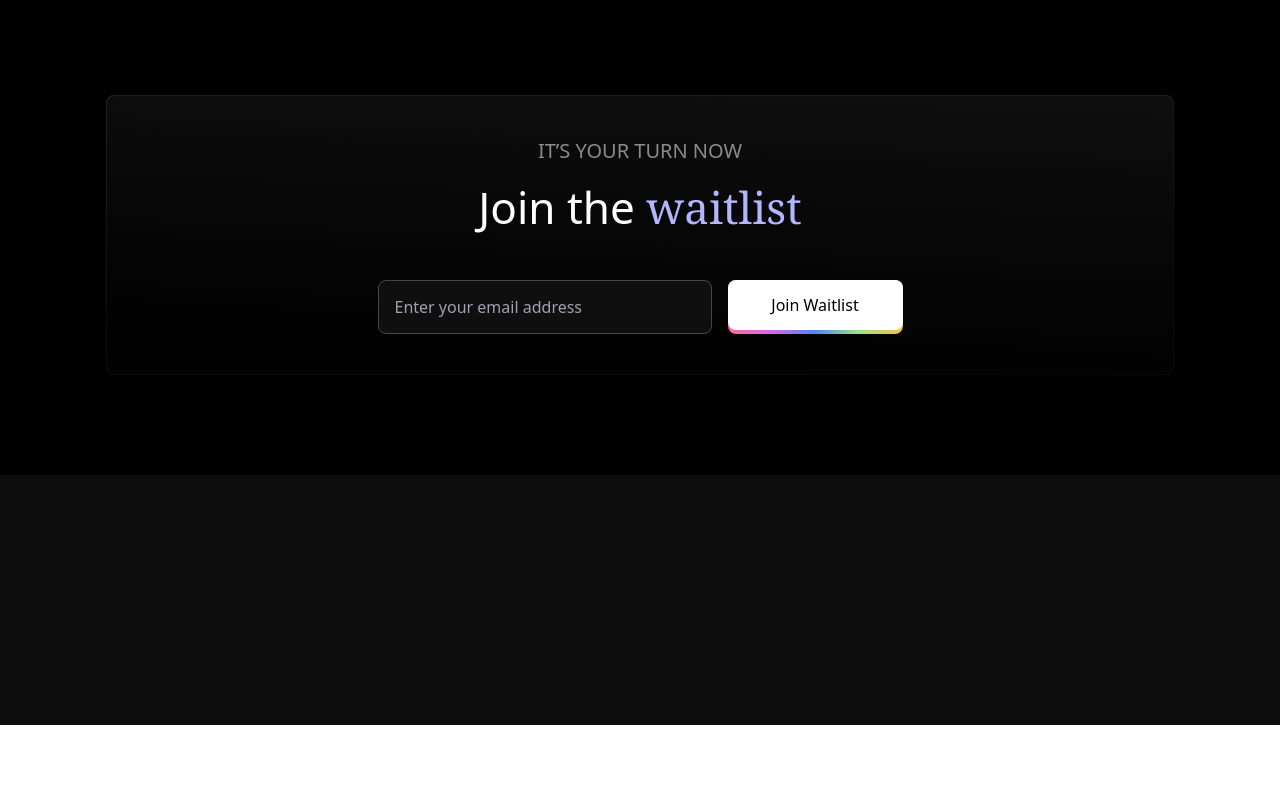
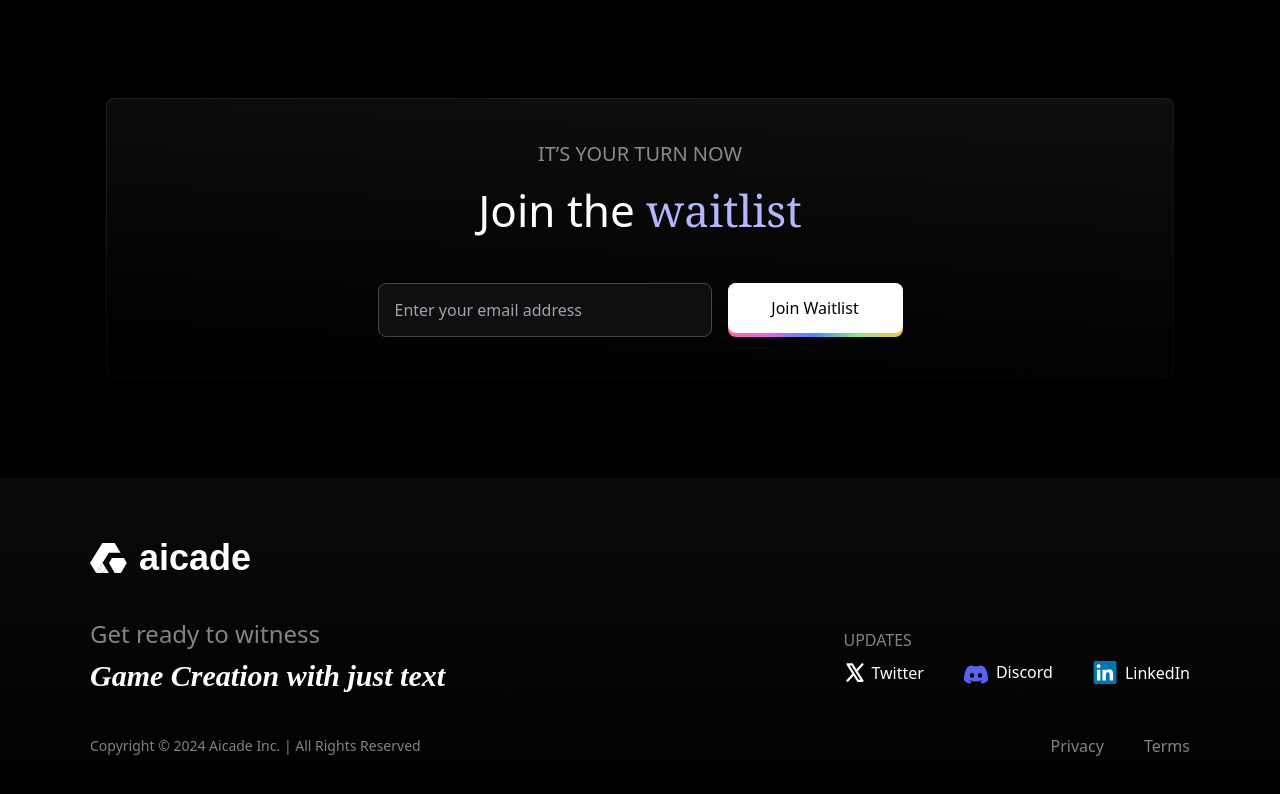
Before and after one commit to SumitabhBraincade/community_page, a Next.js app: page / in a window 1280 px wide. Shown: the part 1214-2008 px from the top of the page. Before the commit the page ends 1939 px from the top, so only its background shows below. Built offline with nearby package versions, Linux system fonts and the light colour scheme.

Commit message:
added_footer

```diff
--- /dev/null
+++ b/src/app/components/Footer.tsx
@@ -0,0 +1,141 @@
+import React from "react";
+
+const Footer = () => {
+  return (
+    <div
+      className="w-full flex justify-center h-fit bg-[#0D0D0D]"
+      style={{
+        background:
+          "linear-gradient(180deg, rgba(20, 20, 20, 0.5) 0%, rgba(0, 0, 0, 0.5) 100%)",
+      }}
+    >
+      <div className="h-full w-full flex flex-col gap-10 justify-between md:max-w-[1100px] py-[60px]">
+        <div className="flex gap-3 items-center">
+          <svg
+            width="37"
+            height="30"
+            viewBox="0 0 37 30"
+            fill="none"
+            xmlns="http://www.w3.org/2000/svg"
+          >
+            <path
+              d="M33.7892 15.1116L36.7676 20.0367L30.9434 29.9367H27.8161H24.6887L18.9929 20.0367L22.0046 15.1116H27.8969H33.7892Z"
+              fill="white"
+            />
+            <path
+              d="M30.5401 9.73867H18.9658L12.5466 19.8377L9.33696 24.8872L6.12733 29.9367L-0.000717163 20.0367L12.382 0.0625H24.6887L30.5401 9.73867Z"
+              fill="white"
+            />
+            <path
+              d="M15.8548 25.1685L12.9391 29.9367L9.33696 24.8872L12.5466 19.8377L15.8548 25.1685Z"
+              fill="white"
+            />
+            <path
+              d="M18.8139 29.9367H12.9391L15.8548 25.1685L18.8139 29.9367Z"
+              fill="white"
+            />
+            <path
+              d="M12.9391 29.9367H6.12733L9.33696 24.8872L12.9391 29.9367Z"
+              fill="white"
+            />
+          </svg>
+          <p className="text-white text-4xl font-bold quantify-display-regular">
+            aicade
+          </p>
+        </div>
+        <div className="flex justify-between items-center">
+          <div className="flex flex-col gap-2">
+            <p className="text-[#fdfdfd82] text-2xl font-sans">
+              Get ready to witness
+            </p>
+            <p className="text-white text-3xl italic dm-serif-display-regular-italic">
+              Game Creation with just text
+            </p>
+          </div>
+          <div className="flex flex-col gap-2">
+            <p className="text-[#fdfdfd82] font-sans uppercase font-light">
+              Updates
+            </p>
+            <div className="flex items-center gap-10">
+              <div className="flex items-end gap-1">
+                <svg
+                  width="24"
+                  height="25"
+                  viewBox="0 0 24 25"
+                  fill="none"
+                  xmlns="http://www.w3.org/2000/svg"
+                >
+                  <path
+                    d="M20.4481 20.1463L14.7293 11.165L20.3281 5.00656C20.5245 4.78511 20.6258 4.49515 20.6099 4.19955C20.594 3.90394 20.4622 3.62652 20.2431 3.42742C20.024 3.22833 19.7353 3.12361 19.4395 3.13596C19.1437 3.14832 18.8648 3.27676 18.6631 3.49344L13.4815 9.19719L9.94806 3.64625C9.84651 3.48659 9.70633 3.35512 9.5405 3.26401C9.37466 3.1729 9.18852 3.12509 8.99931 3.125H4.49931C4.29778 3.12509 4.09998 3.17932 3.92658 3.28201C3.75318 3.38469 3.61054 3.53208 3.51359 3.70874C3.41663 3.88541 3.36891 4.08488 3.37541 4.28631C3.38191 4.48773 3.4424 4.6837 3.55056 4.85375L9.26931 13.835L3.66681 19.9934C3.56537 20.1024 3.48657 20.2304 3.43497 20.3701C3.38337 20.5097 3.36 20.6582 3.36622 20.8069C3.37243 20.9557 3.4081 21.1017 3.47117 21.2366C3.53424 21.3714 3.62344 21.4924 3.73362 21.5925C3.84379 21.6927 3.97274 21.7699 4.11299 21.8198C4.25325 21.8698 4.40201 21.8914 4.55067 21.8834C4.69933 21.8754 4.84492 21.8379 4.97901 21.7733C5.11309 21.7086 5.23301 21.6179 5.33181 21.5066L10.5171 15.8028L14.0506 21.3538C14.1521 21.5134 14.2923 21.6449 14.4581 21.736C14.624 21.8271 14.8101 21.8749 14.9993 21.875H19.4993C19.7008 21.8749 19.8986 21.8207 20.072 21.718C20.2454 21.6153 20.3881 21.4679 20.485 21.2913C20.582 21.1146 20.6297 20.9151 20.6232 20.7137C20.6167 20.5123 20.5562 20.3163 20.4481 20.1463ZM15.6171 19.625L6.54868 5.375H8.38149L17.4499 19.625H15.6171Z"
+                    fill="#FDFDFD"
+                  />
+                </svg>
+                <p className="text-white font-medium">Twitter</p>
+              </div>
+              <div className="flex items-end gap-2">
+                <svg
+                  width="24"
+                  height="19"
+                  viewBox="0 0 24 19"
+                  fill="none"
+                  xmlns="http://www.w3.org/2000/svg"
+                >
+                  <g clip-path="url(#clip0_1688_2648)">
+                    <path
+                      d="M20.3302 1.72784C18.7563 0.991409 17.0912 0.468141 15.3789 0.171875C15.1656 0.557469 14.9165 1.07609 14.7446 1.48869C12.8985 1.21106 11.0693 1.21106 9.25715 1.48869C9.0854 1.07619 8.83059 0.557469 8.61534 0.171875C6.90139 0.46827 5.23486 0.992871 3.66018 1.73169C0.526681 6.46691 -0.322788 11.0844 0.1019 15.6365C2.18024 17.1885 4.19437 18.1314 6.17456 18.7483C6.66672 18.0716 7.10175 17.3551 7.47515 16.6063C6.76417 16.3356 6.07877 16.002 5.42709 15.6095C5.59857 15.4824 5.76603 15.3499 5.92921 15.2123C9.87815 17.0593 14.1689 17.0593 18.0708 15.2123C18.2347 15.349 18.4021 15.4814 18.5728 15.6095C17.9201 16.0031 17.2334 16.3373 16.521 16.6082C16.8966 17.3601 17.3308 18.0773 17.8216 18.7502C19.8036 18.1333 21.8196 17.1905 23.898 15.6365C24.3964 10.3595 23.0467 5.78441 20.3302 1.72784ZM8.01318 12.837C6.82771 12.837 5.85553 11.7303 5.85553 10.3827C5.85553 9.035 6.80699 7.92641 8.01318 7.92641C9.21937 7.92641 10.1916 9.03303 10.1708 10.3827C10.1727 11.7303 9.21946 12.837 8.01318 12.837ZM15.9867 12.837C14.8012 12.837 13.8291 11.7303 13.8291 10.3827C13.8291 9.035 14.7805 7.92641 15.9867 7.92641C17.193 7.92641 18.1651 9.03303 18.1444 10.3827C18.1444 11.7303 17.193 12.837 15.9867 12.837Z"
+                      fill="#5865F2"
+                    />
+                  </g>
+                  <defs>
+                    <clipPath id="clip0_1688_2648">
+                      <rect
+                        width="24"
+                        height="18.6562"
+                        fill="white"
+                        transform="translate(0 0.171875)"
+                      />
+                    </clipPath>
+                  </defs>
+                </svg>
+
+                <p className="text-white font-medium">Discord</p>
+              </div>
+              <div className="flex items-end gap-2">
+                <svg
+                  width="24"
+                  height="25"
+                  viewBox="0 0 24 25"
+                  fill="none"
+                  xmlns="http://www.w3.org/2000/svg"
+                >
+                  <path
+                    d="M21.75 1.06259H2.25C1.80756 1.05808 1.3814 1.22928 1.06504 1.53862C0.74867 1.84795 0.56794 2.27016 0.5625 2.71259V22.2913C0.568923 22.7331 0.750087 23.1544 1.06634 23.4629C1.3826 23.7714 1.8082 23.9421 2.25 23.9376H21.75C22.1925 23.9411 22.6183 23.7693 22.9345 23.4598C23.2507 23.1503 23.4316 22.7282 23.4375 22.2857V2.70696C23.4296 2.26583 23.2479 1.84564 22.9319 1.53772C22.6159 1.22981 22.1912 1.05906 21.75 1.06259Z"
+                    fill="#0076B2"
+                  />
+                  <path
+                    d="M3.94969 9.63672H7.34531V20.5623H3.94969V9.63672ZM5.64844 4.19922C6.0379 4.19922 6.41861 4.31473 6.74241 4.53114C7.06621 4.74756 7.31855 5.05514 7.4675 5.41499C7.61646 5.77485 7.65534 6.17079 7.57922 6.55274C7.5031 6.93469 7.31541 7.28549 7.03989 7.56075C6.76437 7.83601 6.4134 8.02337 6.03137 8.09912C5.64935 8.17487 5.25344 8.13561 4.89373 7.98632C4.53402 7.83702 4.22667 7.58439 4.01057 7.26038C3.79447 6.93638 3.67932 6.55556 3.67969 6.16609C3.68019 5.64427 3.88783 5.144 4.25698 4.77519C4.62614 4.40638 5.12662 4.19922 5.64844 4.19922ZM9.47531 9.63672H12.7303V11.1367H12.7753C13.2291 10.278 14.3353 9.37234 15.9872 9.37234C19.4259 9.36484 20.0634 11.628 20.0634 14.5623V20.5623H16.6678V15.2467C16.6678 13.9811 16.6453 12.3517 14.9034 12.3517C13.1616 12.3517 12.8653 13.7317 12.8653 15.1642V20.5623H9.47531V9.63672Z"
+                    fill="white"
+                  />
+                </svg>
+                <p className="text-white font-medium">LinkedIn</p>
+              </div>
+            </div>
+          </div>
+        </div>
+        <div className="flex justify-between items-center">
+          <div>
+            <p className="font-medium text-[#fdfdfd82] text-sm">
+              Copyright © 2024 Aicade Inc. | All Rights Reserved
+            </p>
+          </div>
+          <div className="flex gap-10">
+            <p className="font-medium text-[#fdfdfd82]">Privacy</p>
+            <p className="font-medium text-[#fdfdfd82]">Terms</p>
+          </div>
+        </div>
+      </div>
+    </div>
+  );
+};
+
+export default Footer;
--- a/src/app/globals.css
+++ b/src/app/globals.css
@@ -1,6 +1,9 @@
 @tailwind base;
 @tailwind components;
 @tailwind utilities;
+
+@import url("https://fonts.googleapis.com/css2?family=DM+Serif+Display:ital@0;1&family=Outfit:wght@100..900&display=swap");
+@import url("https://fonts.cdnfonts.com/css/quantify");
 
 .gradient_button {
   background: linear-gradient(
@@ -23,6 +26,17 @@
   display: none;
 }
 
+.dm-serif-display-regular-italic {
+  font-family: "DM Serif Display", serif;
+  font-weight: 700;
+  font-style: italic;
+}
+
+.quantify-display-regular {
+  font-family: "Quantify", sans-serif;
+  font-weight: 700;
+}
+
 @keyframes gradient_animation {
   0% {
     background-position: 200% 200%;
--- a/src/app/layout.tsx
+++ b/src/app/layout.tsx
@@ -4,6 +4,7 @@ import "./globals.css";
 import React from "react";
 import Navbar from "./components/navbar";
 import GradientBackground from "./components/gradientBackground";
+import Footer from "./components/Footer";
 
 const inter = Inter({ subsets: ["latin"] });
 
@@ -30,7 +31,7 @@ export default function RootLayout({
             <GradientBackground />
             {children}
           </div>
-          <div className="w-full h-[250px] bg-[#0D0D0D]"></div>
+          <Footer />
         </div>
       </body>
     </html>
--- a/src/app/page.tsx
+++ b/src/app/page.tsx
@@ -9,7 +9,10 @@ const page = () => {
       <div className="flex flex-col gap-12 items-center justify-around my-[56px] md:my-[100px]">
         <div className="flex flex-col items-center gap-3 w-full">
           <div className="w-full text-center text-[42px] text-white">
-            Discover our <span className="font-serif italic">AI powered</span>{" "}
+            Discover our{" "}
+            <span className="dm-serif-display-regular-italic italic">
+              AI powered
+            </span>{" "}
             games!
           </div>
           <div className="text-[#ffffff86] w-full md:w-1/2 text-center font-light text-[20px] font-sans">
```
Also changed, not shown: src/app/assets/logo.svg (added).
